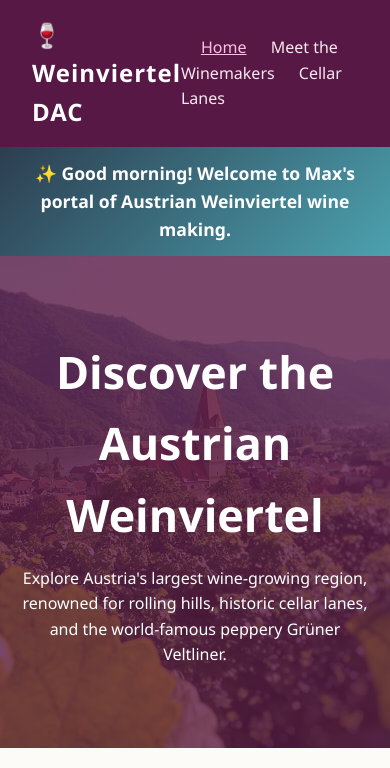
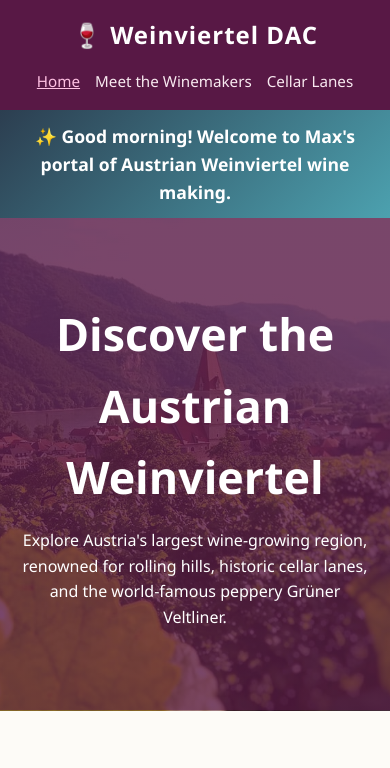
Before and after one commit to max00cs/max00cs.github.io, a plain HTML site: page index.html in a window 390 px wide. Shown: the top 768 px of the page. Drawn offline with Linux system fonts and the light colour scheme.

Commit message:
Update style.css
from phone edit. Vscode not yet

```diff
--- a/style.css
+++ b/style.css
@@ -362,3 +362,29 @@ body {
   color: var(--text-dark);
   font-weight: 500;
 }
+/* ==========================================================
+   MOBILE RESPONSIVENESS FIX
+   ========================================================== */
+@media (max-width: 768px) {
+  .site-header {
+    flex-direction: column; /* Stacks the logo and menu vertically */
+    padding: 1rem;
+    text-align: center;
+  }
+
+  .logo {
+    margin-bottom: 15px; /* Adds breathing room below the logo */
+  }
+
+  .site-header nav {
+    display: flex;
+    flex-wrap: wrap;
+    justify-content: center;
+    gap: 15px; /* Adds even spacing between the links */
+  }
+
+  .site-header nav a {
+    margin-left: 0; /* Removes the desktop spacing to center perfectly */
+    font-size: 0.95rem;
+  }
+}
```
